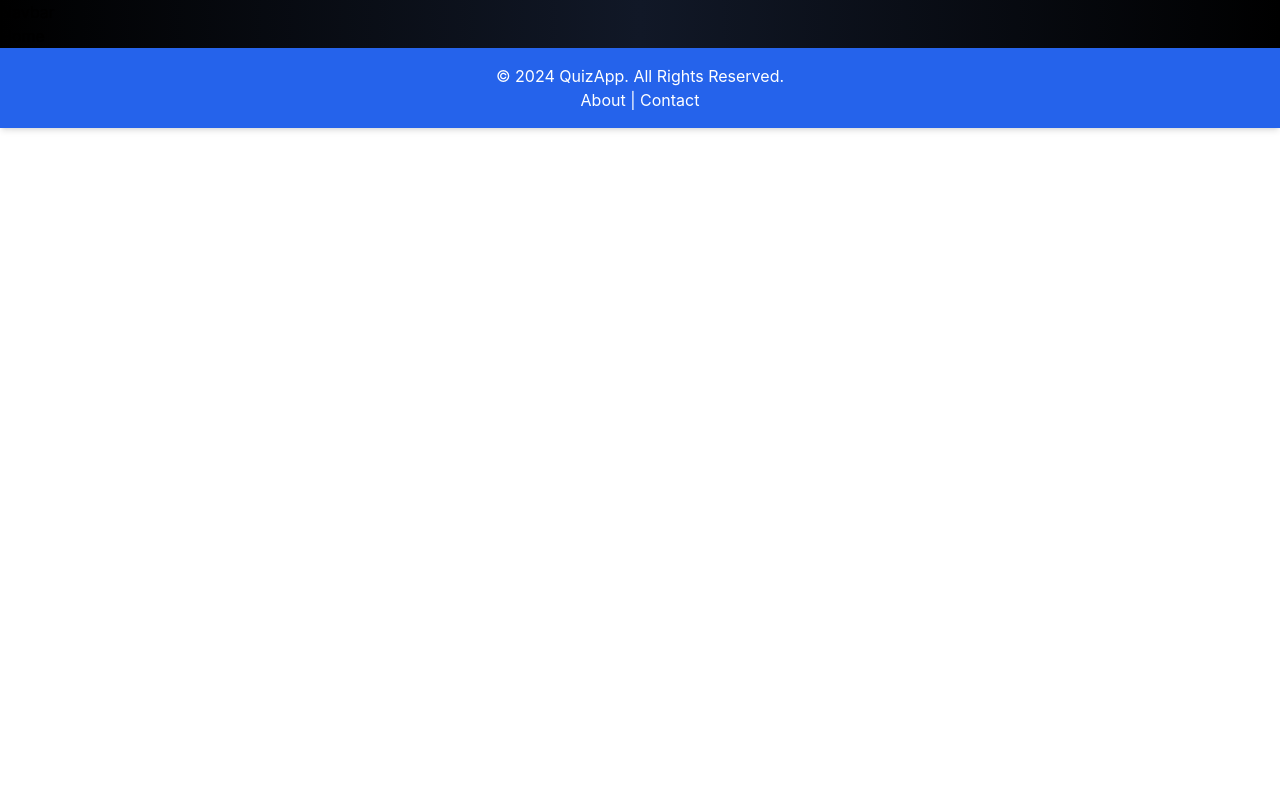
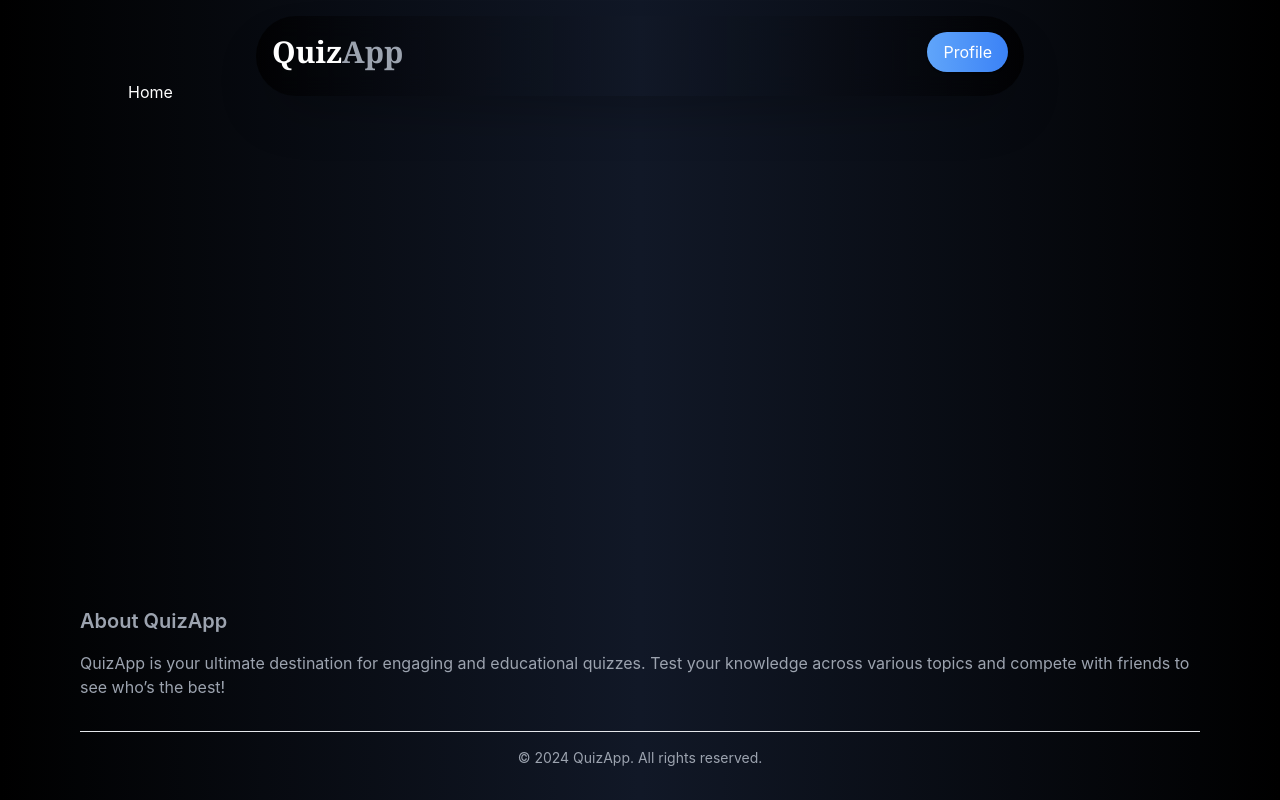
Before and after one commit to Tanmaydeep-Singh/Quiz-app-frontend, a React (Create React App) app: page / in a window 1280 px wide. Built offline with nearby package versions, Linux system fonts and the light colour scheme.

Commit message:
dev: header and footer added with alignment

```diff
--- a/src/components/Footer/index.tsx
+++ b/src/components/Footer/index.tsx
@@ -1,11 +1,22 @@
+// components/Footer.tsx
+
 const Footer = () => {
     return (
-    <footer className="bg-blue-600 text-white text-center py-4 mt-auto">
-      <p>&copy; 2024 QuizApp. All Rights Reserved.</p>
-      <p>
-        <a href="/about" className="hover:text-gray-300">About</a> |{" "}
-        <a href="/contact" className="hover:text-gray-300">Contact</a>
+      <footer className="bg-background-card text-primary-100 py-8 text-gray-400">
+        <div className="max-w-6xl mx-auto px-4">
+          <div className="mb-8">
+            <h2 className="text-xl font-semibold mb-4 text-primary-100">About QuizApp</h2>
+            <p className="text-primary-200">
+              QuizApp is your ultimate destination for engaging and educational quizzes. Test your knowledge across various topics and compete with friends to see who’s the best!
             </p>
+          </div>
+
+          <div className="border-t border-primary-200 pt-4 text-center">
+            <p className="text-primary-200 text-sm">
+              &copy; {new Date().getFullYear()} QuizApp. All rights reserved.
+            </p>
+          </div>
+        </div>
       </footer>
     );
   };
--- a/src/components/Layout/index.tsx
+++ b/src/components/Layout/index.tsx
@@ -5,9 +5,9 @@ import Navbar from "../Navbar";
 
 const Layout = () => {
   return (
-    <div className="bg-gradient-to-r from-black via-gray-900 to-black shadow-md backdrop-blur-md bg-opacity-30 ">
+    <div className="min-h-screen flex flex-col bg-gradient-to-r from-black via-gray-900 to-black shadow-md backdrop-blur-md bg-opacity-30">
       <Navbar />
-      <main className="flex-grow">
+      <main className="flex-grow w-full md:w-[80vw] mx-auto">
         <Outlet />
       </main>
       <Footer />
--- a/src/components/Navbar/index.tsx
+++ b/src/components/Navbar/index.tsx
@@ -1,9 +1,23 @@
-import React from 'react'
+import { Link } from 'react-router-dom';
 
-function Navbar() {
+const Navbar = () => {
   return (
-    <div>Navbar</div>
-  )
-}
+    <nav className="relative top-4 flex items-center justify-between mx-auto p-4 pb-6 w-11/12 max-w-4xl lg:w-3/5 z-50 rounded-full shadow-2xl backdrop-blur-md bg-gradient-to-r from-[rgba(0,0,0,0.8)] via-gray-900 to-[rgba(0,0,0,0.8)] bg-opacity-30">
+      <div className="flex items-center">
+        <Link to="/" className="text-white font-serif text-3xl font-bold mr-10">
+          Quiz<span className="text-gray-400">App</span>
+        </Link>
+      </div>
 
-export default Navbar
+      <div className="flex space-x-6">
+
+
+        <Link to="/profile" className="bg-gradient-to-r from-blue-400 to-blue-500 text-white px-4 py-2 rounded-full shadow hover:shadow-lg transition duration-300">
+          Profile
+        </Link>
+      </div>
+    </nav>
+  );
+};
+
+export default Navbar;
--- a/src/index.css
+++ b/src/index.css
@@ -10,6 +10,7 @@ body {
     sans-serif;
   -webkit-font-smoothing: antialiased;
   -moz-osx-font-smoothing: grayscale;
+  color: white;
 }
 
 code {
```
Lines whose indentation alone changed are shown as unchanged.
